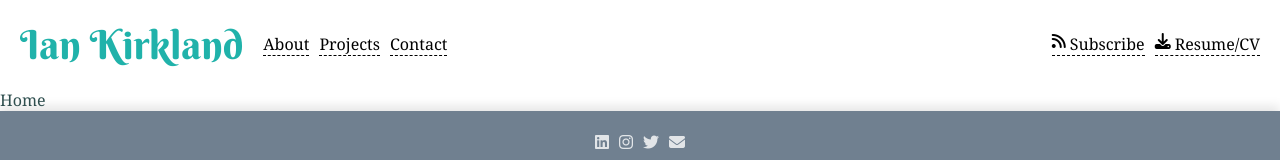
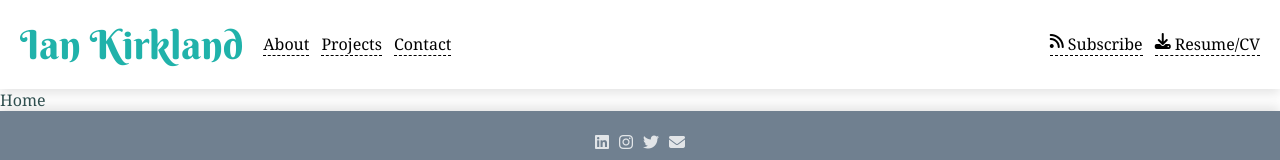
Before and after one commit to olinkirkland/ian-website, a React (Create React App) app: page / in a window 1280 px wide. Shown: the top 160 px of the page. Built offline with nearby package versions, Linux system fonts and the light colour scheme.

Commit message:
Style tweaks

```diff
--- a/src/scss/styles.scss
+++ b/src/scss/styles.scss
@@ -121,6 +121,7 @@ header {
   padding: 2rem;
   gap: 2rem;
   background-color: white;
+  box-shadow: 0 5px 10px rgba(0, 0, 0, 0.1);
 
   span.logo {
     font-size: 4rem;
@@ -138,7 +139,7 @@ header {
     ul {
       display: flex;
       align-items: center;
-      gap: 1rem;
+      gap: 1.2rem;
     }
   }
 }
```
Also changed, not shown: src/css/styles.css (+1 -1 lines), 1 other file (tests, documents, lock files or other folders).
